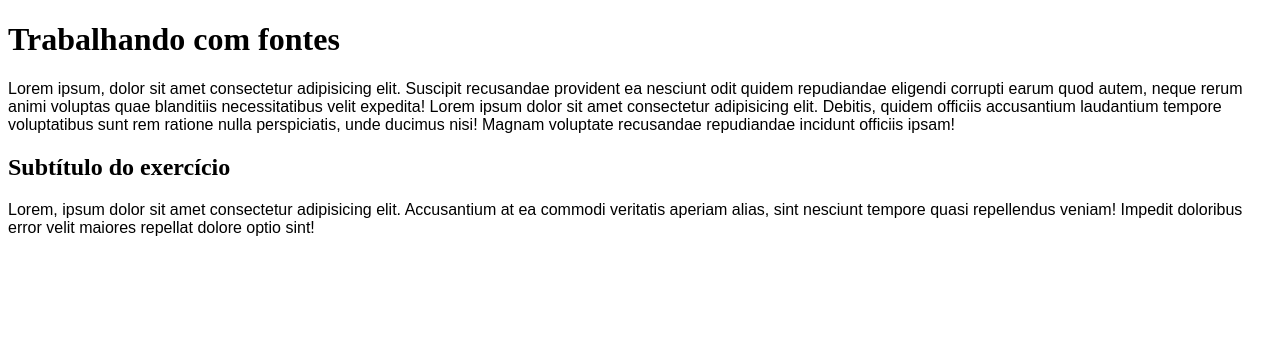
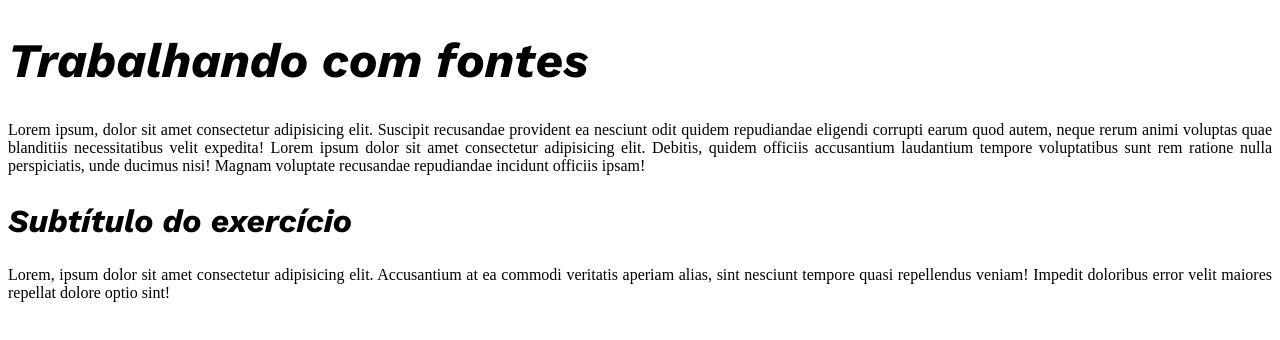
Before and after one commit to Viictorclay/Exercicios-HTML.CSS, a plain HTML site: page EX016-CSS/fonte01.html in a window 1280 px wide. Drawn offline with nearby package versions, Linux system fonts and the light colour scheme.

Commit message:
Usando fontes do Google - 06/07/2025

```diff
--- a/EX016-CSS/fonte01.html
+++ b/EX016-CSS/fonte01.html
@@ -5,8 +5,9 @@
     <meta name="viewport" content="width=device-width, initial-scale=1.0">
     <title>Fontes em CSS</title>
     <style>
+        @import url('https://fonts.googleapis.com/css2?family=Work+Sans:ital,wght@0,100;0,200;0,300;0,400;0,500;600;0,700;0,800;1,900;1,100;1,200;1,300;1,400;1,500;1,600;1,700;1,800;1,900&display=swap');
         body {
-            font-family: Arial, Helvetica, sans-serif;
+            font-family: 'Work Sans' Arial, Helvetica, sans-serif;
         }
         /*
         Medidas  Absolutas
@@ -17,8 +18,23 @@
         16px geralmente = 1em
         */
 
-        h1, h2 {
-            font-family: 'Times New Roman', Times, serif;
+        h1 {
+            /* Shorthand
+            -> font-style -> font-weight -> font-size -> font-family
+
+             font-style: Ítali;
+             font-weight: bolder;
+             font-size: 3em
+             font-famitly: 'Work Sans', sens-serif
+            */
+            font: italic bolder 3em 'Work Sans', sens-serif
+        }
+        h2 {
+            font: italic bolder 2em 'Work Sans', sens-serif
+        }
+
+        p {
+            text-align: justify;
         }
     </style>
 </head>
```
Also changed, not shown: EX017-CSS/fonte01.html (added, +40 -0 lines).
